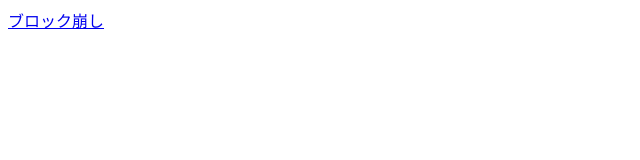
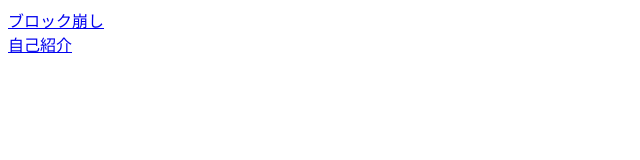
Before and after one commit to YAAYAMAMI/test-web1, a plain HTML site: page index.html in a window 1280 px wide. Shown: the whole page, without its empty margins (0-640 px from the left). Drawn offline with Linux system fonts and the light colour scheme.

Commit message:
Update index.html

```diff
--- a/index.html
+++ b/index.html
@@ -1 +1,2 @@
 <a href=WebDOJO.1744264094405.html>ブロック崩し</a><br>
+<a href=WebDOJO.1744372282103.html>自己紹介</a><br>
```
